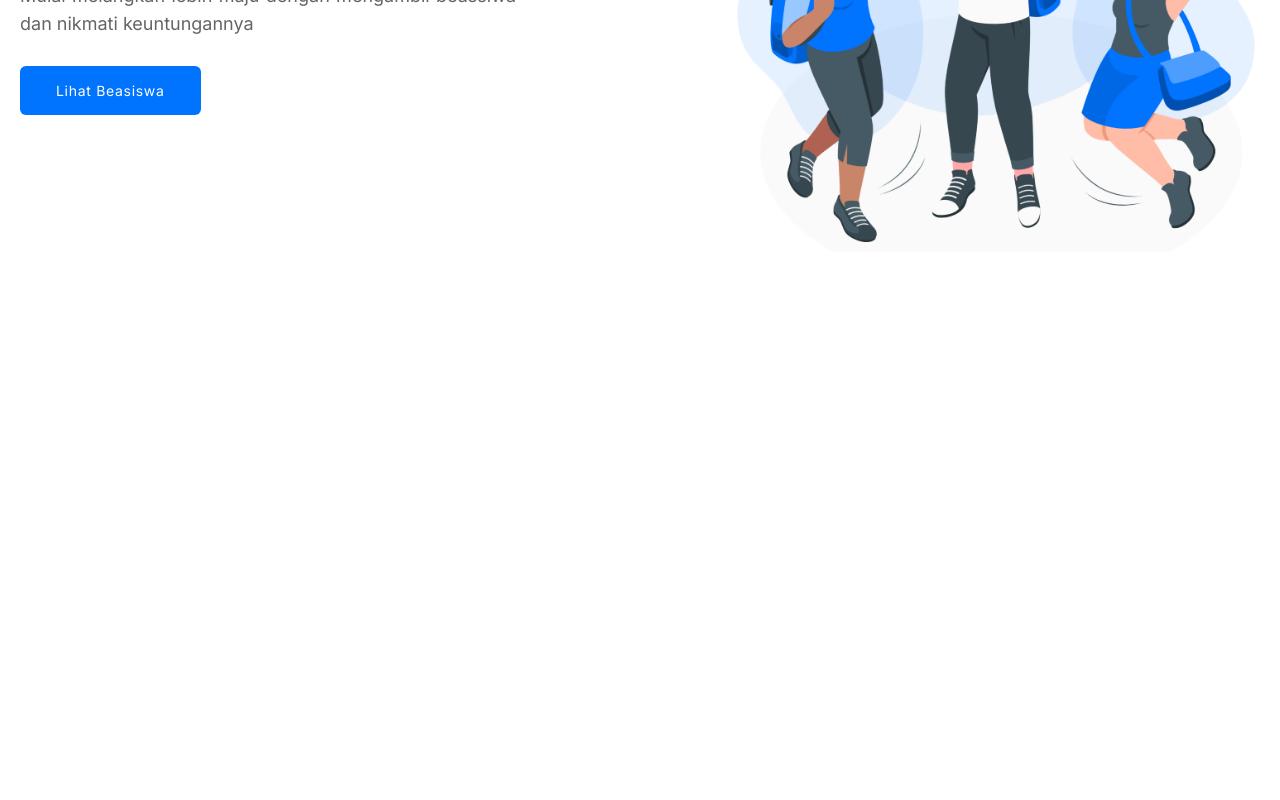
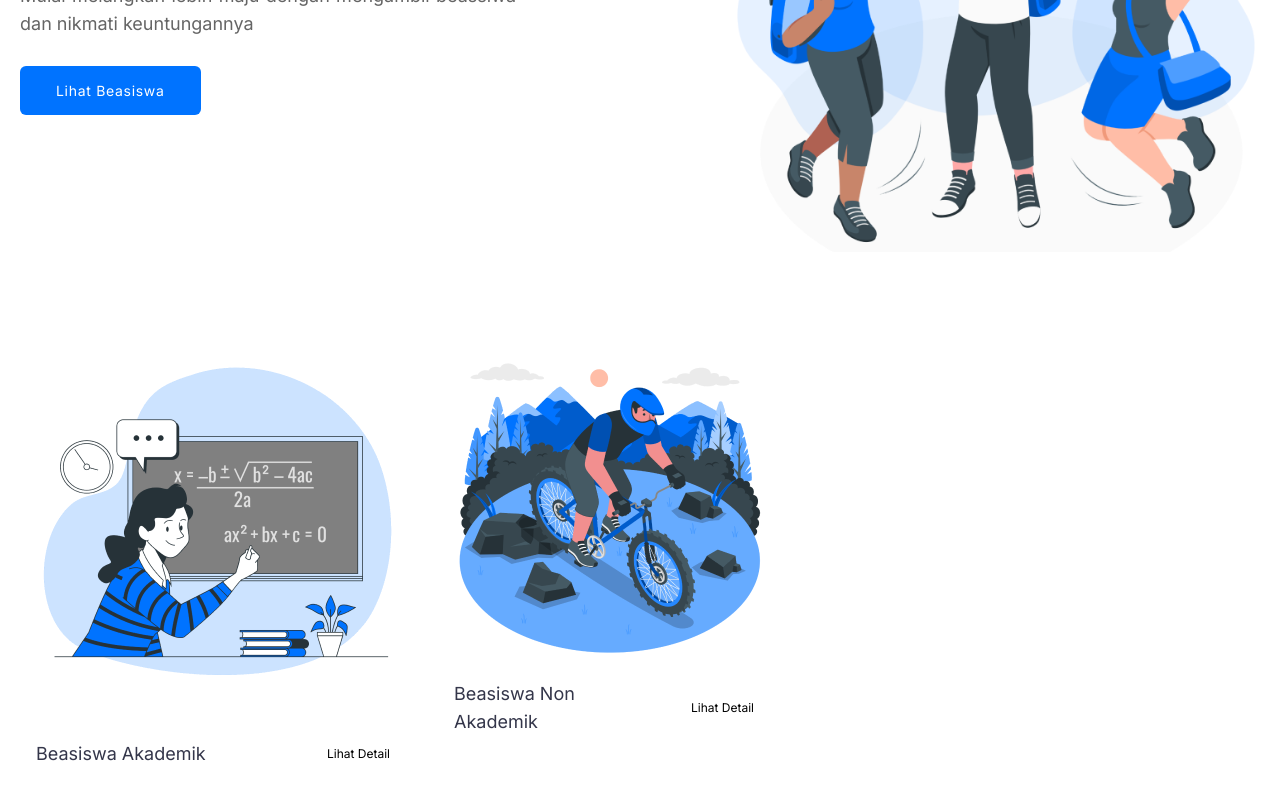
Before and after one commit to rezairfanwijaya/simple-scholarship-registration, a React (Create React App) app in the folder frontend/: page / in a window 1280 px wide. Shown: the part 322-1122 px from the top of the page. Before the commit the page ends 800 px from the top, so only its background shows below. Built offline with nearby package versions, Linux system fonts and the light colour scheme.

Commit message:
add: card list beasiswa

```diff
--- a/frontend/src/pages/LandingPage.jsx
+++ b/frontend/src/pages/LandingPage.jsx
@@ -1,12 +1,75 @@
+import Card from "../components/Card";
 import HeroSection from "../components/HeroSection";
 import NavbarUser from "../components/Navbar";
+import beasiswaAkademik from "../assets/image/beasiswaAkademik.png"
+import beasiswaNonAkademik from "../assets/image/beasiswaNonAkademik.png"
 
 const LandingPage = () => {
     return (<>
-        <div className="body mx-5">
+        <div className="body px-5 mb-10">
             <NavbarUser />
-            <HeroSection/>
-        </div>
+            <HeroSection />
+
+            <section id="list-beasiswa" className="mt-20">
+                <div className="card flex flex-col gap-5 md:flex-row lg:px-44">
+                    <Card
+                        image={beasiswaAkademik}
+                        title="Beasiswa Akademik"
+                        idModal="akademik"
+                        detail={
+                            <div className="p-6 space-y-6">
+                                <p className="text-base leading-relaxed text-gray-500 dark:text-gray-400">
+                                    Ketentuan status mahasiswa yang bisa mengikuti program beasiswa ini adalah sebagai berikut :
+                                    <br />
+                                    <br />
+                                    <ol type="1">
+                                        <li>
+                                            1. Calon penerima Beasiswa PPA adalah mahasiswa yang kuliah di perguruan tinggi Negeri;
+                                        </li>
+                                        <br />
+                                        <li>
+                                            2. Calon penerima Beasiswa PPA wajib terdaftar pada Pangkalan Data Pendidikan Tinggi (PD-Dikti);
+                                        </li>
+                                        <br />
+                                        <li>
+                                            3. Calon penerima Beasiswa PPA adalah mahasiswa aktif dalam jenjang pendidikan Sarjana atau Diploma.
+                                        </li>
+                                    </ol>
+                                </p>
+                            </div>
+                        }
+                    />
+                    <Card
+                        image={beasiswaNonAkademik}
+                        title="Beasiswa Non Akademik"
+                        idModal="non"
+                        detail={
+                            <div className="p-6 space-y-6">
+                                <p className="text-base leading-relaxed text-gray-500 dark:text-gray-400">
+                                    Ketentuan status mahasiswa yang bisa mengikuti program beasiswa ini adalah sebagai berikut :
+                                    <br />
+                                    <br />
+                                    <ol type="1">
+                                        <li>
+                                            1. Calon penerima Beasiswa PPA adalah mahasiswa yang kuliah di perguruan tinggi Negeri;
+                                        </li>
+                                        <br />
+                                        <li>
+                                            2. Calon penerima Beasiswa PPA wajib terdaftar pada Pangkalan Data Pendidikan Tinggi (PD-Dikti);
+                                        </li>
+                                        <br />
+                                        <li>
+                                            3. Calon penerima Beasiswa PPA adalah mahasiswa aktif dalam jenjang pendidikan Sarjana atau Diploma.
+                                        </li>
+                                    </ol>
+                                </p>
+                            </div>
+                        }
+                    />
+                </div>
+            </section>
+
+        </div >
     </>);
 }
 
```
